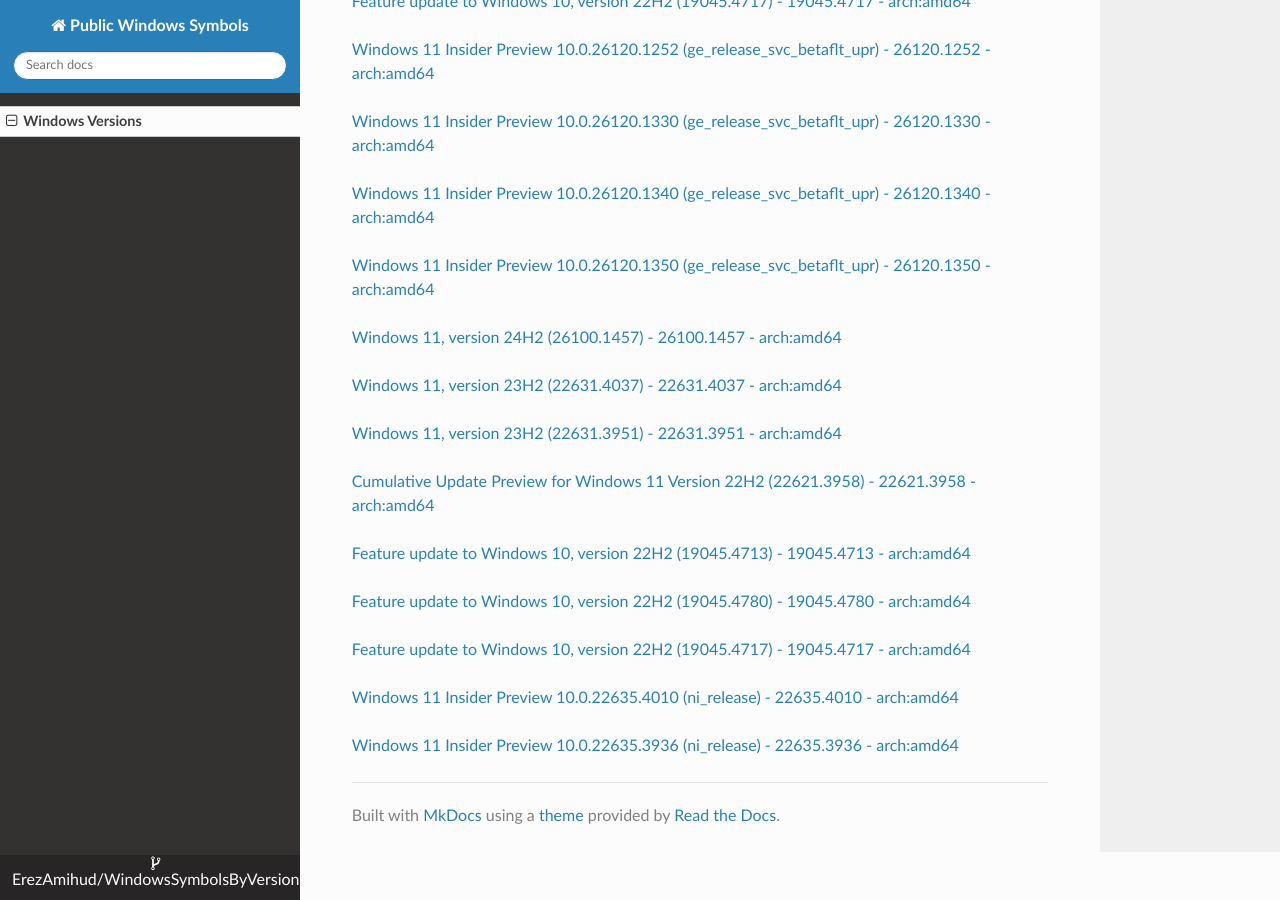
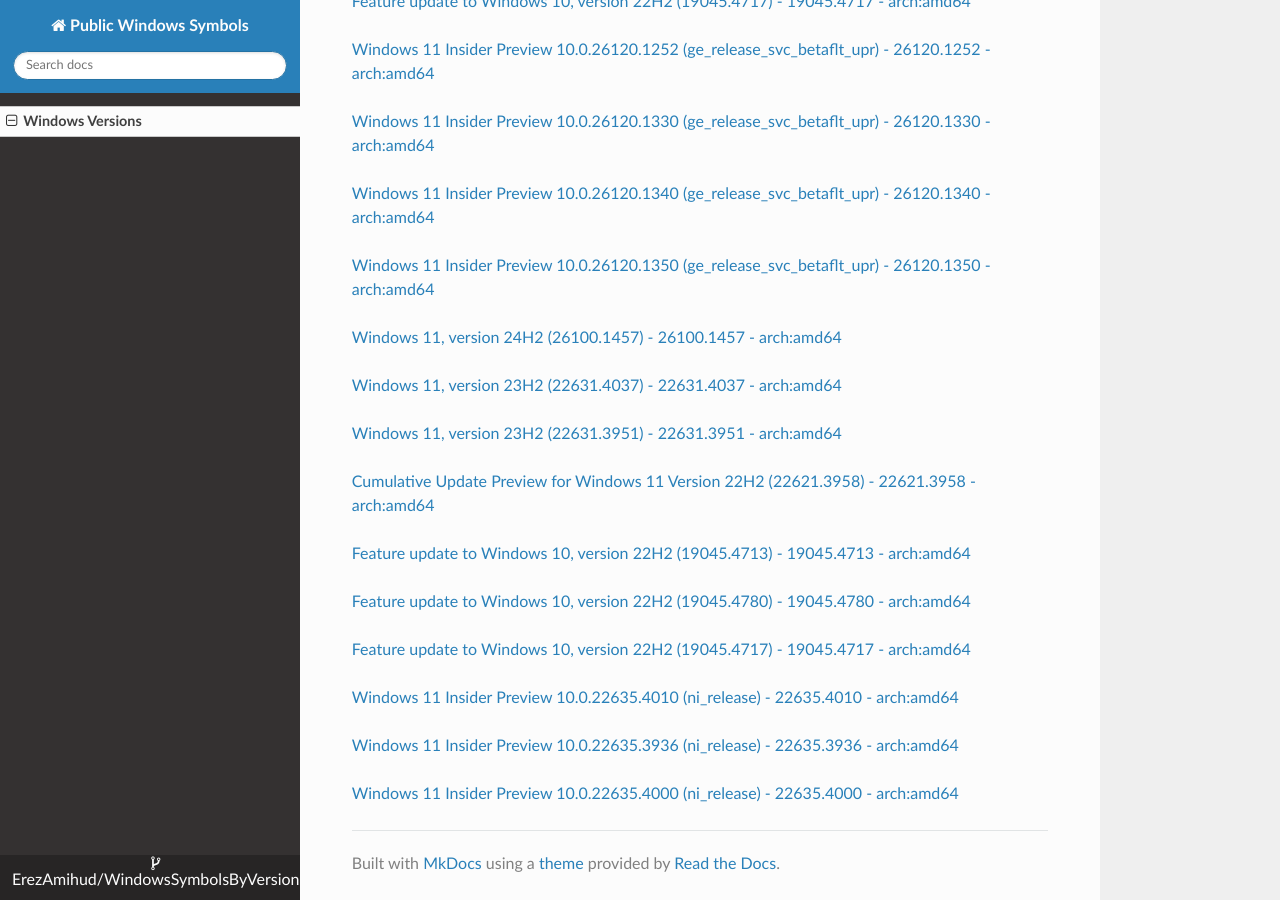
Before and after one commit to ErezAmihud/WindowsSymbolsByVersion, an MkDocs documentation site: the page built from docs/index.md, in a window 1280 px wide and 900 px high, scrolled down 9533 px. Built offline with MkDocs 1.6.1, drawn with Linux system fonts in a browser that asks for light colours; nearby versions of some CDN libraries.

Commit message:
Automated commit, add manifest for e5ecacd4-6e2d-4c87-a410-3759d50109d0

```diff
--- a/docs/index.md
+++ b/docs/index.md
@@ -490,3 +490,6 @@
 
 
 [Windows 11 Insider Preview 10.0.22635.3936 (ni_release) - 22635.3936 - arch:amd64](https://github.com/ErezAmihud/WindowsSymbolsByVersion/blob/main/manifests/b73925db-dc53-400d-89c5-1061baf24d9f.manifest)
+
+
+[Windows 11 Insider Preview 10.0.22635.4000 (ni_release) - 22635.4000 - arch:amd64](https://github.com/ErezAmihud/WindowsSymbolsByVersion/blob/main/manifests/e5ecacd4-6e2d-4c87-a410-3759d50109d0.manifest)
```
Also changed, not shown: process_builds.json (+1 -1 lines).
